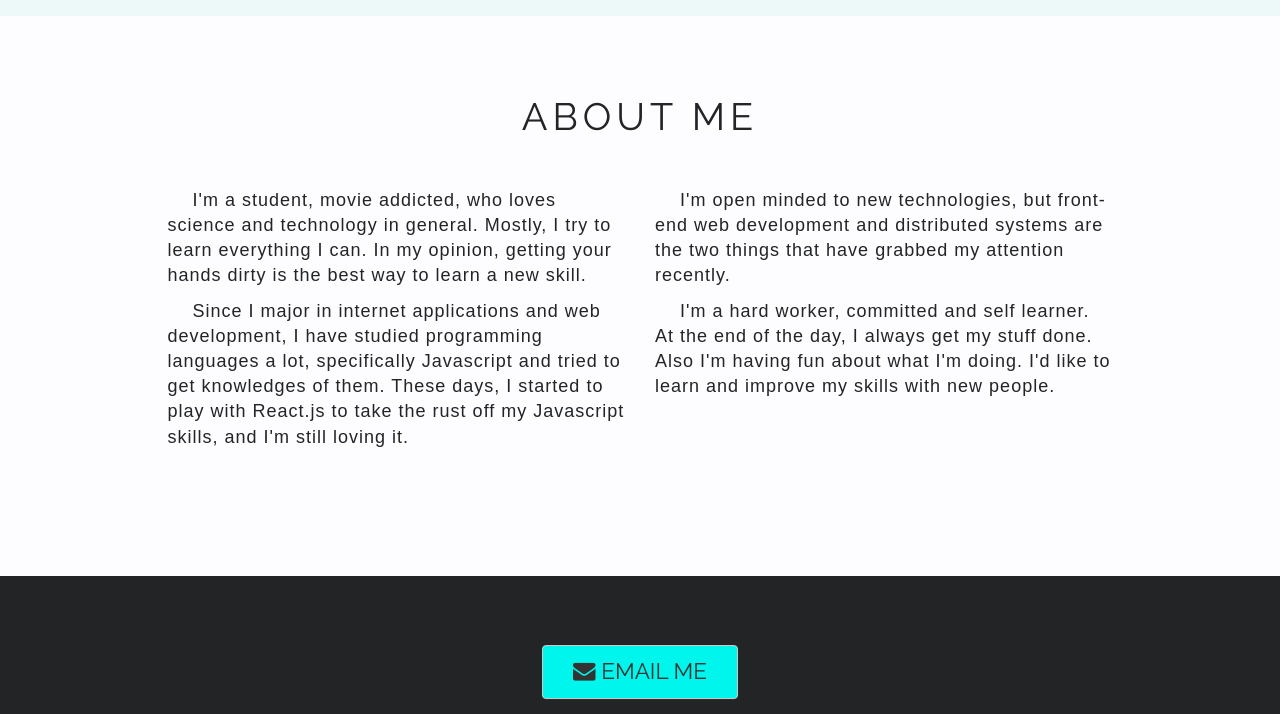
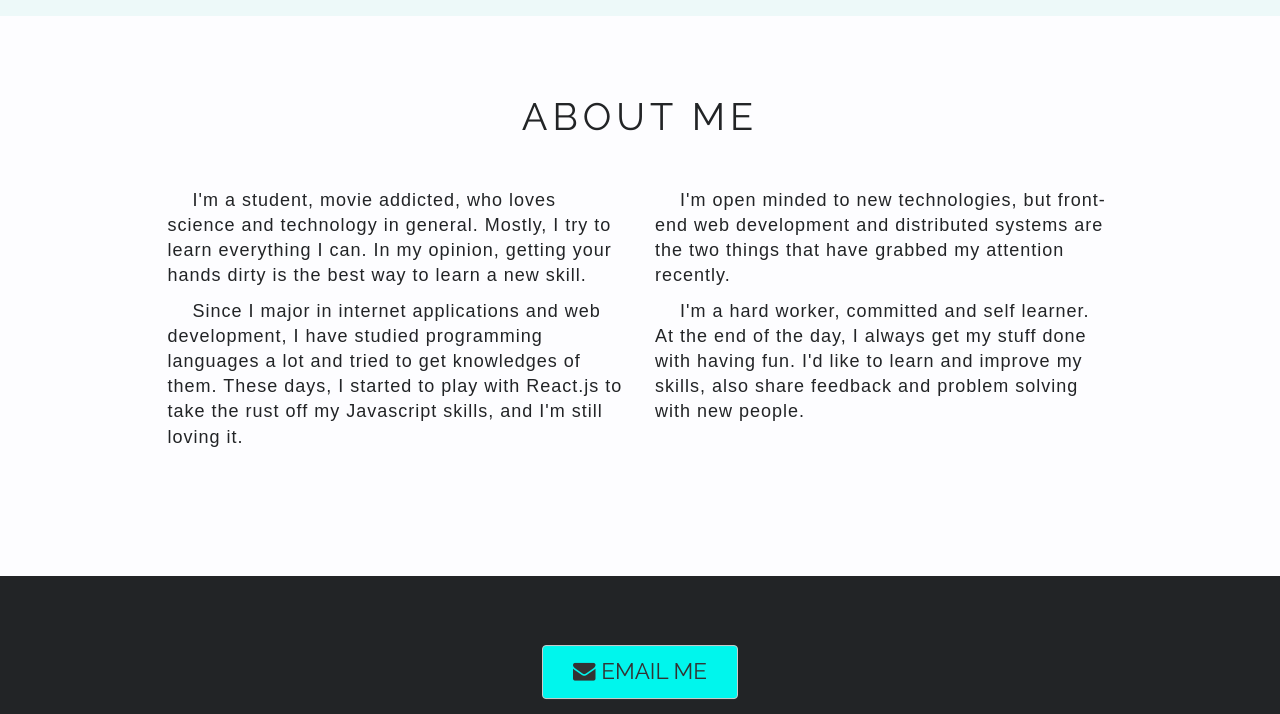
Before and after one commit to PlanetofJay/planetofjay.github.io, a website: page index.html in a window 1280 px wide. Shown: the part 1584-2298 px from the top of the page. Drawn offline with Linux system fonts and the light colour scheme; a web font is replaced by a local one.

Commit message:
edit index.html

```diff
--- a/index.html
+++ b/index.html
@@ -103,7 +103,7 @@
               I'm a student, movie addicted, who loves science and technology in general. Mostly, I try to learn everything I can. In my opinion, getting your hands dirty is the best way to learn a new skill.
             </p>
             <p class="dark-gray-font text-justify">
-              Since I major in internet applications and web development, I have studied programming languages a lot, specifically Javascript and tried to get knowledges of them. These days, I started to play with React.js to take the rust off my Javascript skills, and I'm still loving it.
+              Since I major in internet applications and web development, I have studied programming languages a lot and tried to get knowledges of them. These days, I started to play with React.js to take the rust off my Javascript skills, and I'm still loving it.
             </p>
           </div>
 
@@ -112,7 +112,7 @@
               I'm open minded to new technologies, but front-end web development and distributed systems are the two things that have grabbed my attention recently.
             </p>
             <p class="dark-gray-font text-justify">
-              I'm a hard worker, committed and self learner. At the end of the day, I always get my stuff done. Also I'm having fun about what I'm doing. I'd like to learn and improve my skills with new people.
+              I'm a hard worker, committed and self learner. At the end of the day, I always get my stuff done with having fun. I'd like to learn and improve my skills, also share feedback and problem solving with new people.
             </p>
           </div>
 
```
